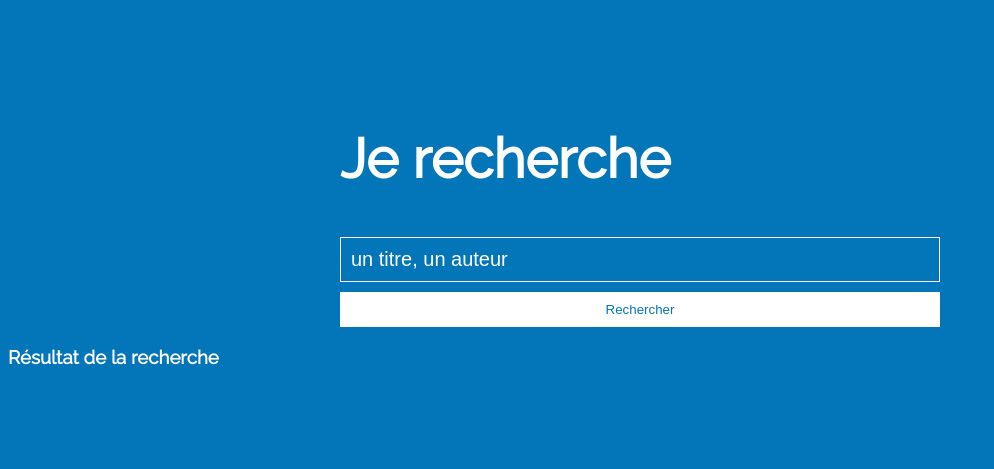
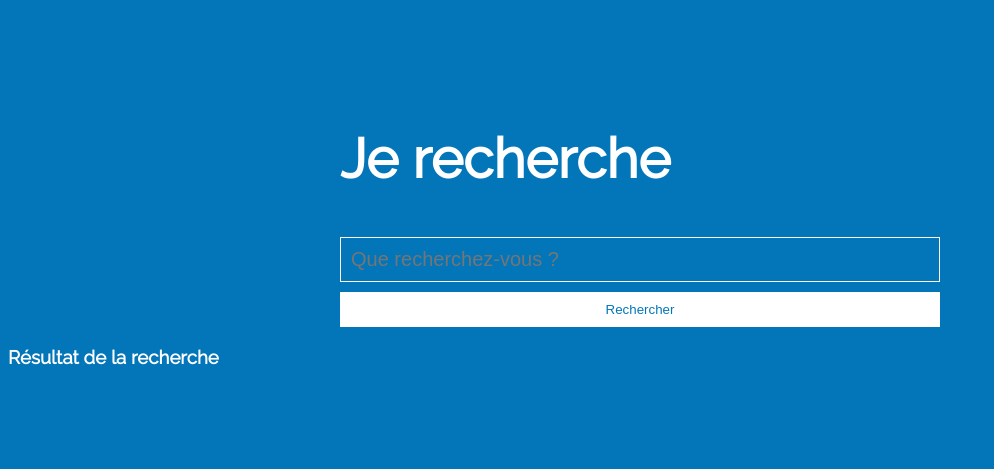
Before and after one commit to jibs13/exo_recherche, a PHP site: page / in a window 1280 px wide. Shown: the top 469 px of the page, without its empty margins (0-994 px from the left). Run offline with PHP 8.4, Linux system fonts and the light colour scheme; data that the repository does not hold is empty; some libraries are stand-ins or nearby versions.

Commit message:
search_class et header.phtml

```diff
--- a/models/Search.class.php
+++ b/models/Search.class.php
@@ -12,7 +12,7 @@ class Search
 	private $price;
 
 	private $db;
-	private $book;
+	private $books;
 
 	public function __construct($db)
 	{
--- a/views/header.phtml
+++ b/views/header.phtml
@@ -4,7 +4,7 @@
 	<h2>Je recherche</h2>
 	<form method="GET">
 		<input type="hidden" value="search" name="page">
-		<input type="text" class="search-input" name="search" id="search_input" placeholder="Que recherchez-vous ?" value="un titre, un auteur"/>
+		<input type="text" class="search-input" name="search" id="search_input" placeholder="Que recherchez-vous ?" value="<?=htmlentities($search)?>"/>
 		<input type="submit" class="search-button" value="Rechercher">
 	</form>
 
```
